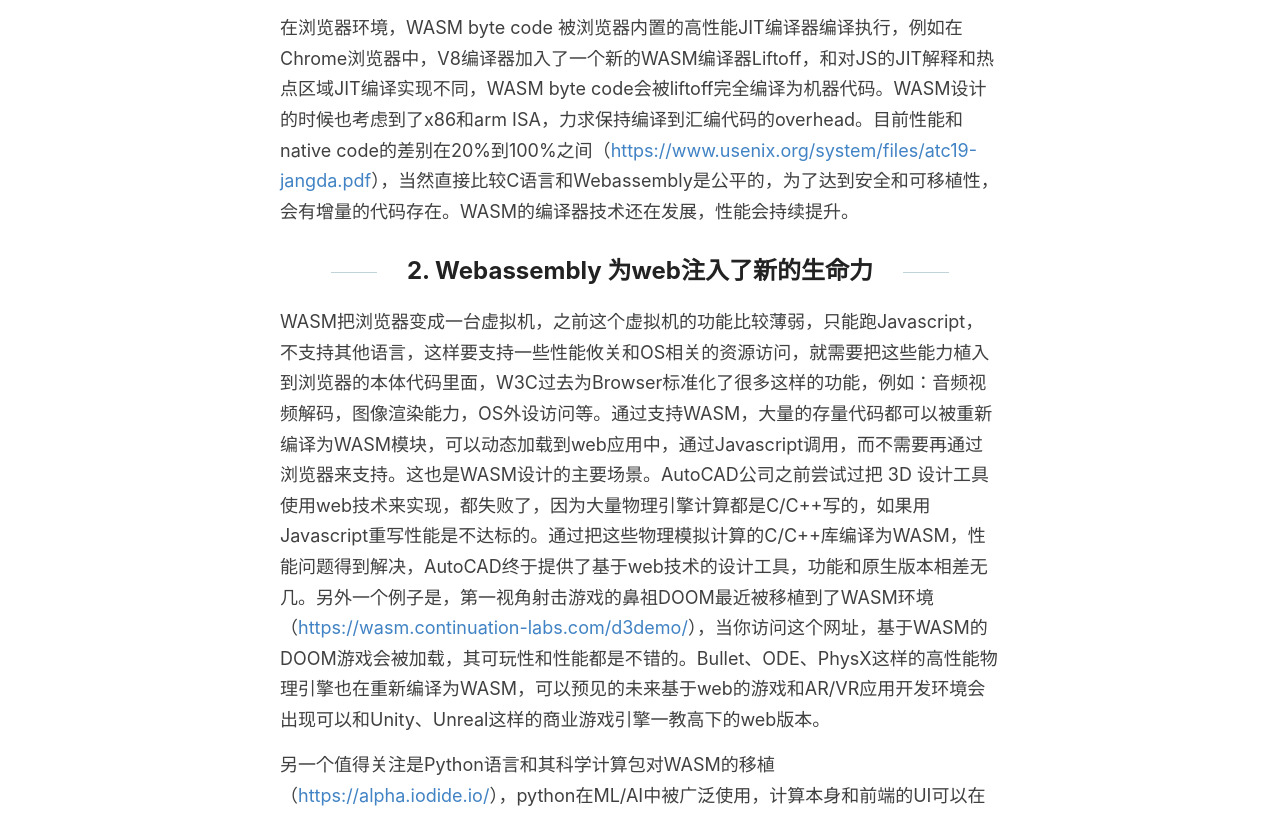
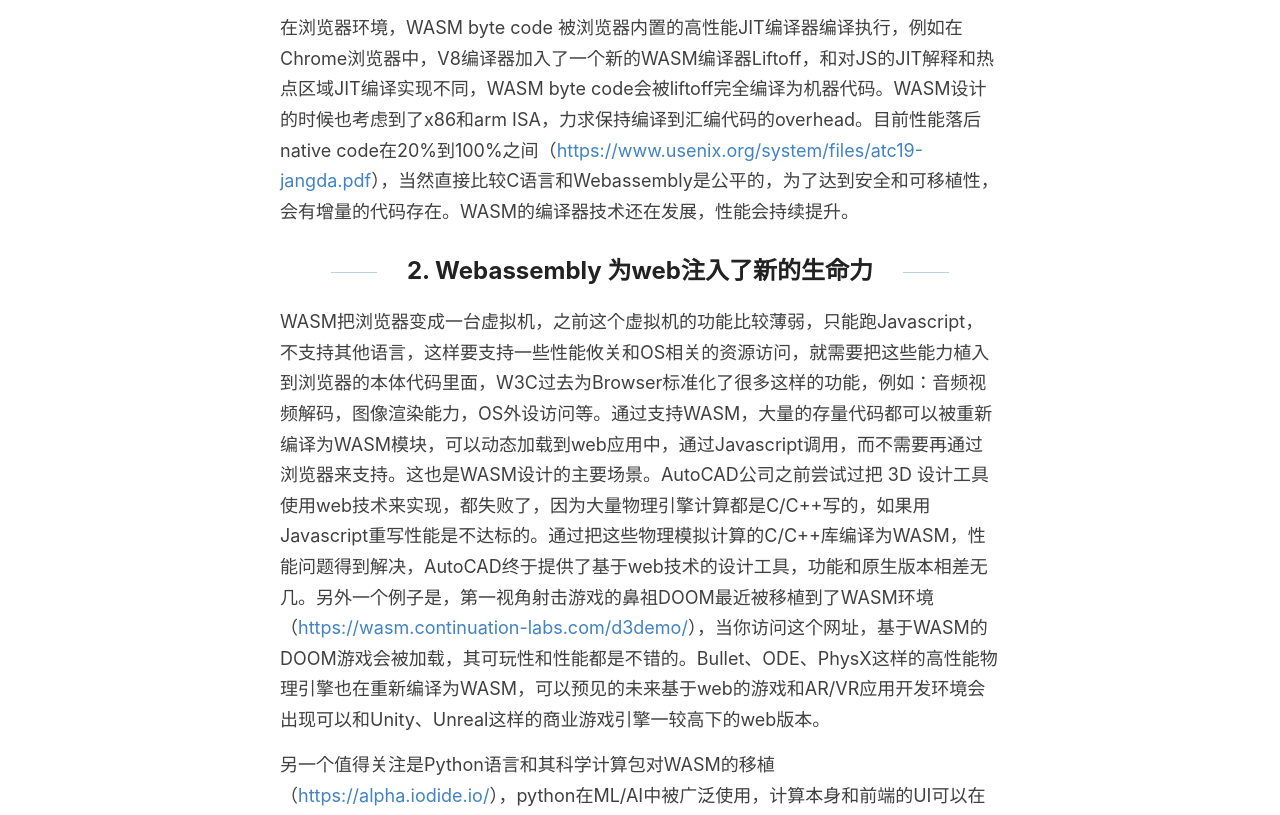
Before and after one commit to sbagga/mistyminds, a Jekyll site: the page built from _posts/2020-04-28-Webassembly-带来的新计算平台.md, in a window 1280 px wide and 1400 px high, scrolled down 1596 px. Shown: the part 243-1058 px from the top of the window. Built offline with Jekyll 4.4.1, drawn with Linux system fonts in a browser that asks for light colours.

Commit message:
Update 2020-04-28-Webassembly-带来的新计算平台.md

```diff
--- a/_posts/2020-04-28-Webassembly-带来的新计算平台.md
+++ b/_posts/2020-04-28-Webassembly-带来的新计算平台.md
@@ -24,10 +24,10 @@ Webassembly的汇编代码设计是第一个经严格按照形式化语义（for
 ![WASM和机器代码编译比较](../images/wasm-llvm.png)
 
 
-在浏览器环境，WASM byte code 被浏览器内置的高性能JIT编译器编译执行，例如在Chrome浏览器中，V8编译器加入了一个新的WASM编译器Liftoff，和对JS的JIT解释和热点区域JIT编译实现不同，WASM byte code会被liftoff完全编译为机器代码。WASM设计的时候也考虑到了x86和arm ISA，力求保持编译到汇编代码的overhead。目前性能和native code的差别在20%到100%之间（[https://www.usenix.org/system/files/atc19-jangda.pdf](https://www.usenix.org/system/files/atc19-jangda.pdf)），当然直接比较C语言和Webassembly是公平的，为了达到安全和可移植性，会有增量的代码存在。WASM的编译器技术还在发展，性能会持续提升。
+在浏览器环境，WASM byte code 被浏览器内置的高性能JIT编译器编译执行，例如在Chrome浏览器中，V8编译器加入了一个新的WASM编译器Liftoff，和对JS的JIT解释和热点区域JIT编译实现不同，WASM byte code会被liftoff完全编译为机器代码。WASM设计的时候也考虑到了x86和arm ISA，力求保持编译到汇编代码的overhead。目前性能落后native code在20%到100%之间（[https://www.usenix.org/system/files/atc19-jangda.pdf](https://www.usenix.org/system/files/atc19-jangda.pdf)），当然直接比较C语言和Webassembly是公平的，为了达到安全和可移植性，会有增量的代码存在。WASM的编译器技术还在发展，性能会持续提升。
 
 ## 2. Webassembly 为web注入了新的生命力
-WASM把浏览器变成一台虚拟机，之前这个虚拟机的功能比较薄弱，只能跑Javascript，不支持其他语言，这样要支持一些性能攸关和OS相关的资源访问，就需要把这些能力植入到浏览器的本体代码里面，W3C过去为Browser标准化了很多这样的功能，例如：音频视频解码，图像渲染能力，OS外设访问等。通过支持WASM，大量的存量代码都可以被重新编译为WASM模块，可以动态加载到web应用中，通过Javascript调用，而不需要再通过浏览器来支持。这也是WASM设计的主要场景。AutoCAD公司之前尝试过把 3D 设计工具使用web技术来实现，都失败了，因为大量物理引擎计算都是C/C++写的，如果用Javascript重写性能是不达标的。通过把这些物理模拟计算的C/C++库编译为WASM，性能问题得到解决，AutoCAD终于提供了基于web技术的设计工具，功能和原生版本相差无几。另外一个例子是，第一视角射击游戏的鼻祖DOOM最近被移植到了WASM环境（[https://wasm.continuation-labs.com/d3demo/](https://wasm.continuation-labs.com/d3demo/)），当你访问这个网址，基于WASM的DOOM游戏会被加载，其可玩性和性能都是不错的。Bullet、ODE、PhysX这样的高性能物理引擎也在重新编译为WASM，可以预见的未来基于web的游戏和AR/VR应用开发环境会出现可以和Unity、Unreal这样的商业游戏引擎一教高下的web版本。
+WASM把浏览器变成一台虚拟机，之前这个虚拟机的功能比较薄弱，只能跑Javascript，不支持其他语言，这样要支持一些性能攸关和OS相关的资源访问，就需要把这些能力植入到浏览器的本体代码里面，W3C过去为Browser标准化了很多这样的功能，例如：音频视频解码，图像渲染能力，OS外设访问等。通过支持WASM，大量的存量代码都可以被重新编译为WASM模块，可以动态加载到web应用中，通过Javascript调用，而不需要再通过浏览器来支持。这也是WASM设计的主要场景。AutoCAD公司之前尝试过把 3D 设计工具使用web技术来实现，都失败了，因为大量物理引擎计算都是C/C++写的，如果用Javascript重写性能是不达标的。通过把这些物理模拟计算的C/C++库编译为WASM，性能问题得到解决，AutoCAD终于提供了基于web技术的设计工具，功能和原生版本相差无几。另外一个例子是，第一视角射击游戏的鼻祖DOOM最近被移植到了WASM环境（[https://wasm.continuation-labs.com/d3demo/](https://wasm.continuation-labs.com/d3demo/)），当你访问这个网址，基于WASM的DOOM游戏会被加载，其可玩性和性能都是不错的。Bullet、ODE、PhysX这样的高性能物理引擎也在重新编译为WASM，可以预见的未来基于web的游戏和AR/VR应用开发环境会出现可以和Unity、Unreal这样的商业游戏引擎一较高下的web版本。
 
 另一个值得关注是Python语言和其科学计算包对WASM的移植（[https://alpha.iodide.io/](https://alpha.iodide.io/)），python在ML/AI中被广泛使用，计算本身和前端的UI可以在浏览器中完全实现完美结合了web的连接性和原生的计算能力，会创造出全新的用户体验和场景。TensorFlow的移植也在进行中（[https://github.com/tensorflow/tfjs/tree/master/tfjs-backend-wasm](https://github.com/tensorflow/tfjs/tree/master/tfjs-backend-wasm）。
 
```
